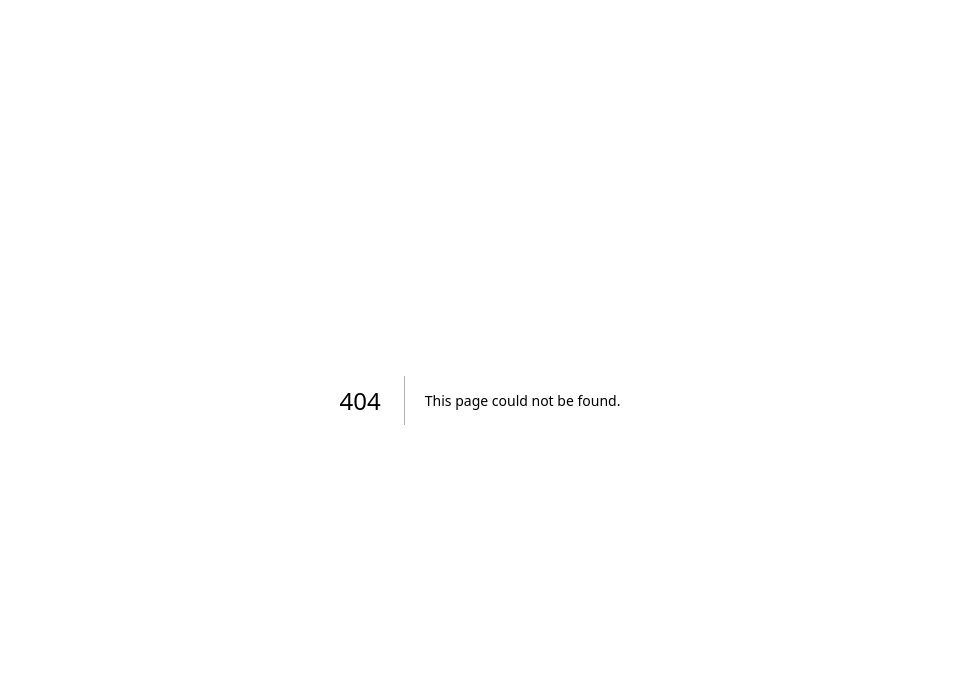
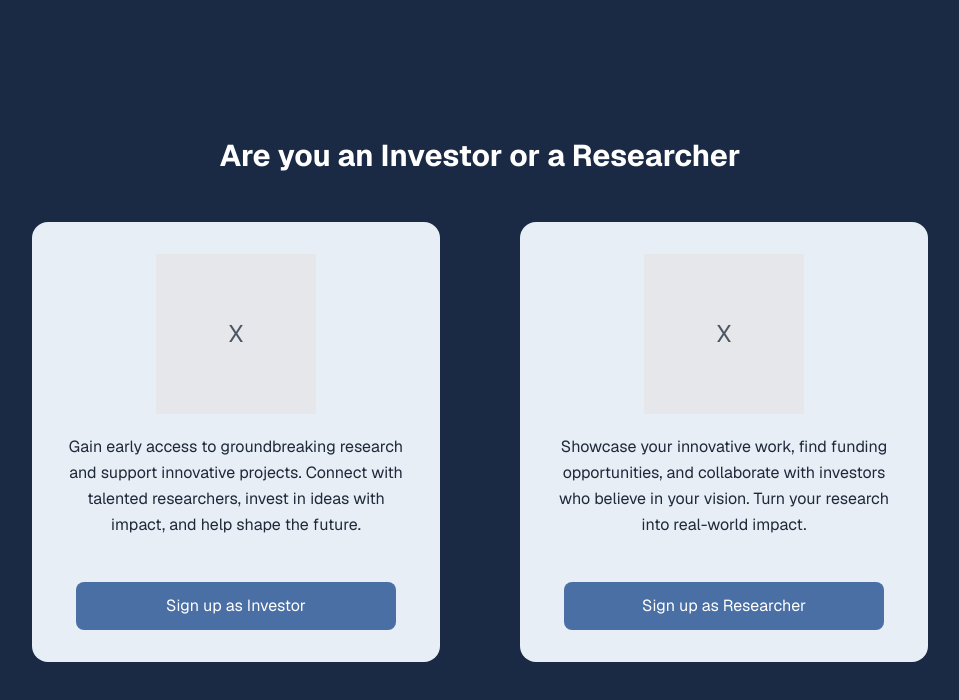
Before and after one commit to adndax/Hackathon-Codefest_NeuroFund, a Next.js app in the folder app/frontend/: page /sign-up in a window 1280 px wide. Before the commit this address had no page. Shown: the top 700 px of the page, without its empty margins (160-1119 px from the left). Built offline with nearby package versions, Linux system fonts and the light colour scheme.

Commit message:
feat: add sign-up page

```diff
--- /dev/null
+++ b/app/frontend/src/app/sign-up/page.tsx
@@ -0,0 +1,39 @@
+
+
+export default function SignUpPage() {
+  return (
+    <div className="flex min-h-screen bg-[#1a2a44] text-white font-sans flex-col items-center justify-center">
+      {/* Judul */}
+      <h1 className="text-3xl font-bold mb-12 text-white">Are you an Investor or a Researcher</h1>
+
+      {/* Koontainer untuk dua kolom (investor dan researcher) */}
+      <div className="flex w-full max-w-4xl gap-20">
+        {/* Kolom kiri (investor) */}
+        <div className="flex-1 bg-[#e8eef6] rounded-2xl p-8 text-gray-800 flex flex-col items-center">
+          <div className="w-40 h-40 bg-gray-200 flex items-center justify-center text-2xl text-gray-600 mb-5">
+            X
+          </div>
+          <p className="text-base leading-relaxed text-center mb-5 h-32 overflow-hidden">
+            Gain early access to groundbreaking research and support innovative projects. Connect with talented researchers, invest in ideas with impact, and help shape the future.
+          </p>
+          <button className="w-full max-w-xs p-3 text-white rounded-lg text-base bg-[#4a6fa5] hover:bg-[#3a5f95]">
+            Sign up as Investor
+          </button>
+        </div>
+
+        {/* Kolom kanan {researcher} */}
+        <div className="flex-1 bg-[#e8eef6] rounded-2xl p-8 text-gray-800 flex flex-col items-center">
+          <div className="w-40 h-40 bg-gray-200 flex items-center justify-center text-2xl text-gray-600 mb-5">
+            X
+          </div>
+          <p className="text-base leading-relaxed text-center mb-5 h-32 overflow-hidden">
+          Showcase your innovative work, find funding opportunities, and collaborate with investors who believe in your vision. Turn your research into real-world impact.
+          </p>
+          <button className="w-full max-w-xs p-3 text-white rounded-lg text-base bg-[#4a6fa5] hover:bg-[#3a5f95]">
+            Sign up as Researcher
+          </button>
+        </div>
+      </div>
+    </div>
+  )
+}
```
